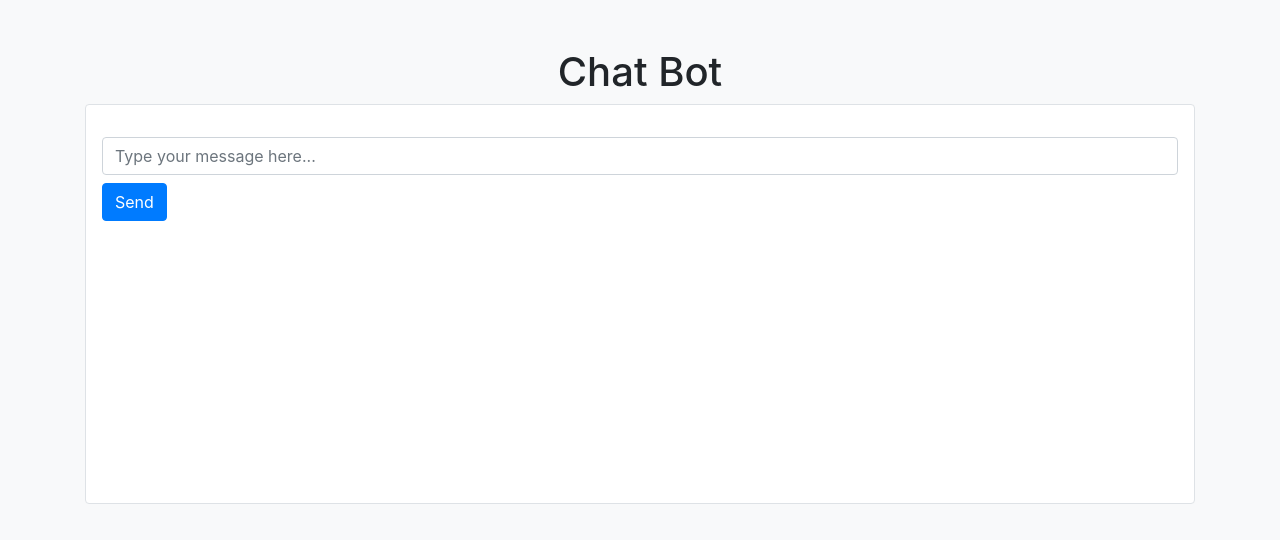
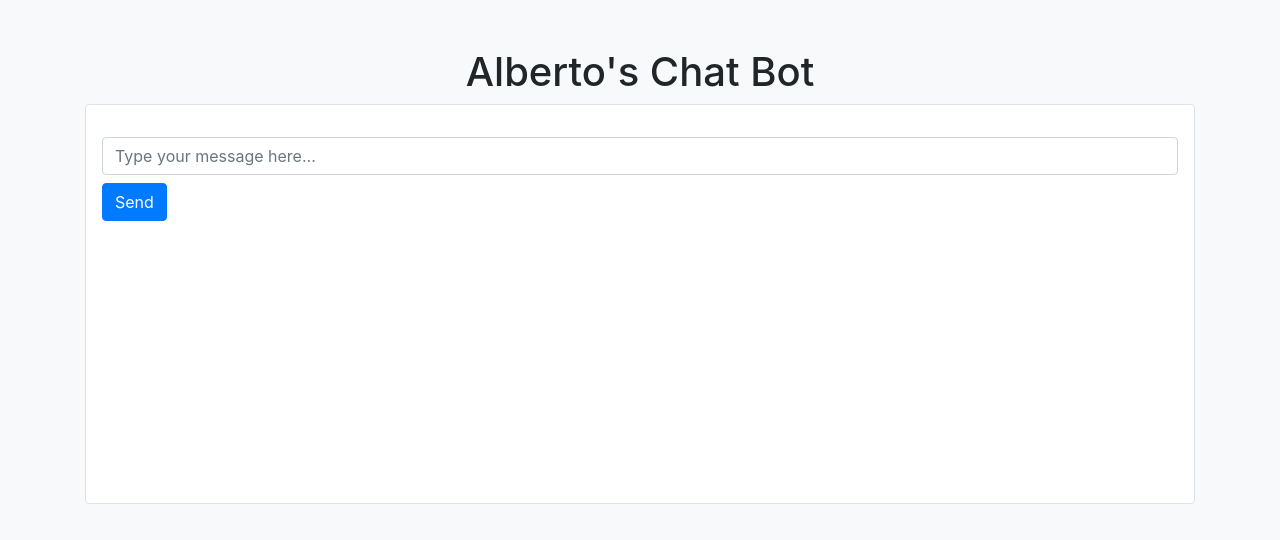
Before and after one commit to albertoesprojects/chatbotv1, a plain HTML site: page albertoeschatbotv1.html in a window 1280 px wide. Drawn offline with nearby package versions, Linux system fonts and the light colour scheme.

Commit message:
Update albertoeschatbotv1.html

```diff
--- a/albertoeschatbotv1.html
+++ b/albertoeschatbotv1.html
@@ -15,7 +15,7 @@
 <body>
 <div class="container mt-5">
 <h1 class="text-center">
-    Chat Bot
+  Alberto's Chat Bot
    </h1>
 <div class="chat-box border rounded p-3" id="chatBox">
 <div class="mb-3" id="messages">
```
